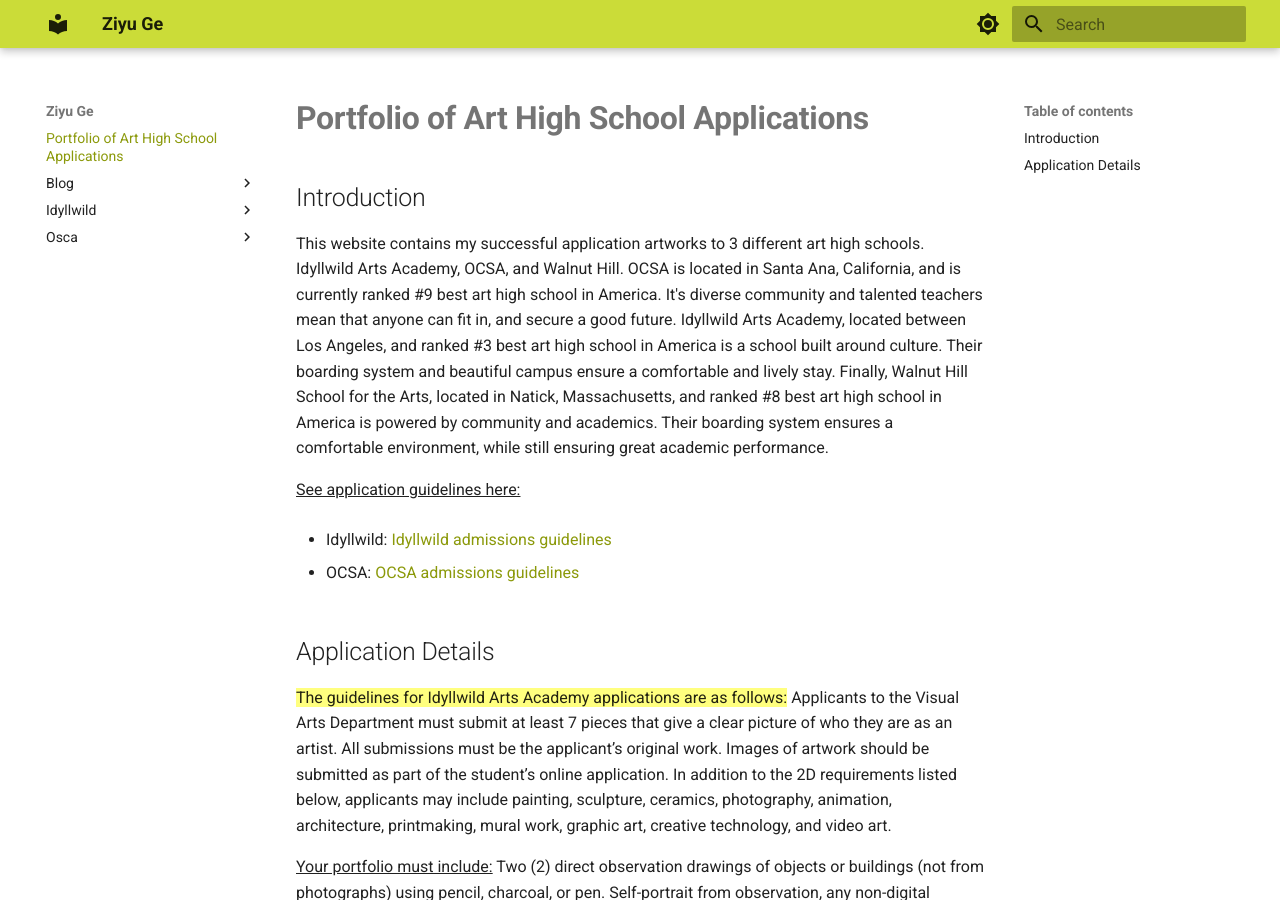
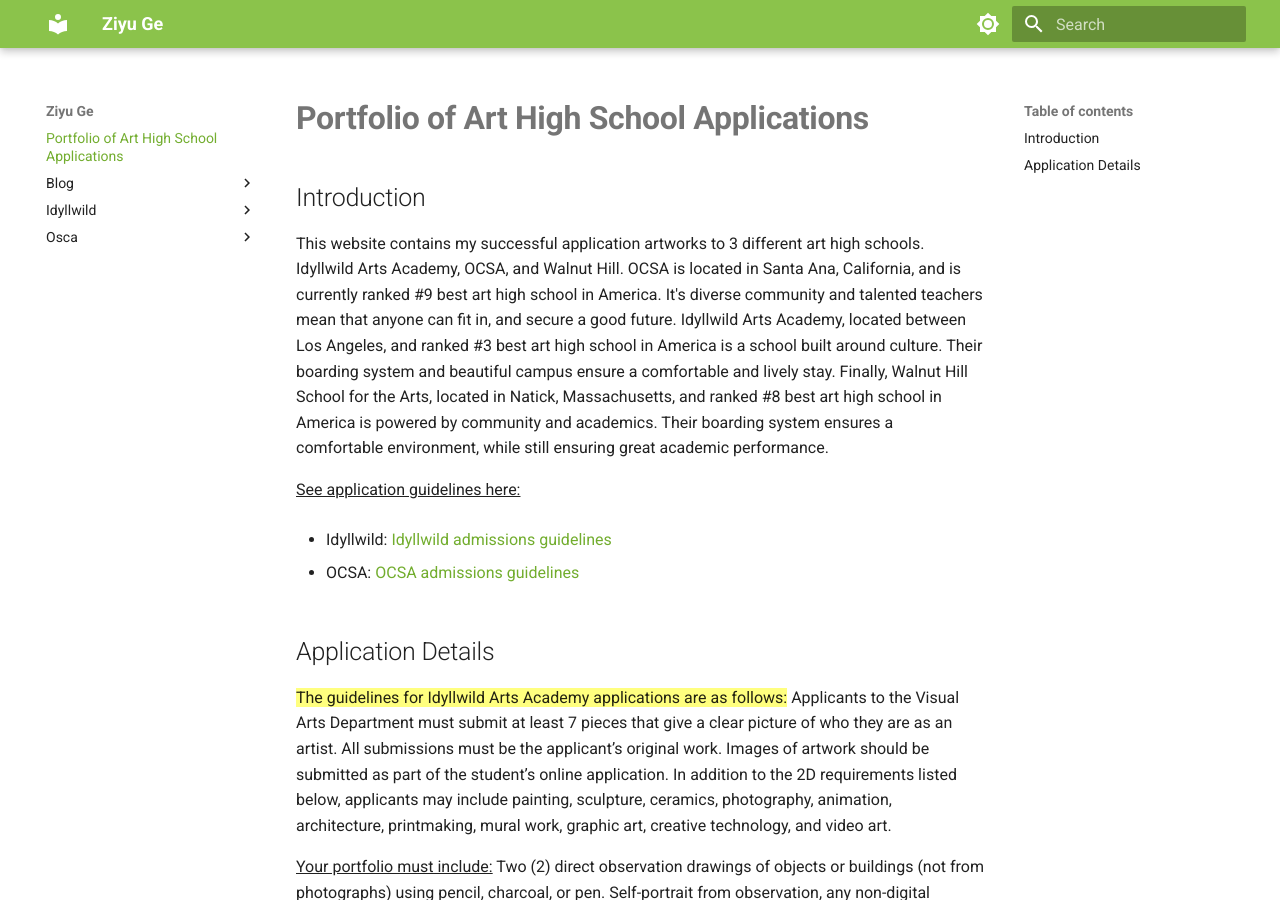
Before and after one commit to ziyuge27/ziyuge-website, an MkDocs documentation site: the page built from docs/index.md, in a window 1280 px wide and 900 px high. Built offline with MkDocs 1.6.1 and Material for MkDocs 9.7.7, drawn with Linux system fonts in a browser that asks for light colours; emoji names are drawn with the system emoji font.

Commit message:
ATTEMPT SUCCESS

```diff
--- a/mkdocs.yml
+++ b/mkdocs.yml
@@ -17,8 +17,8 @@ theme:
 
     - media: '(prefers-color-scheme: light)'
       scheme: default
-      primary: 'lime'
-      accent: indigo
+      primary: 'light green'
+      accent: light green
       toggle:
         icon: material/brightness-7
         name: Switch to dark mode
```
